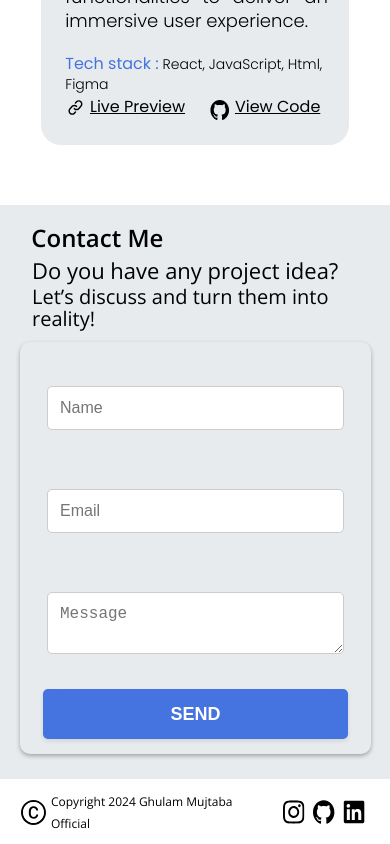
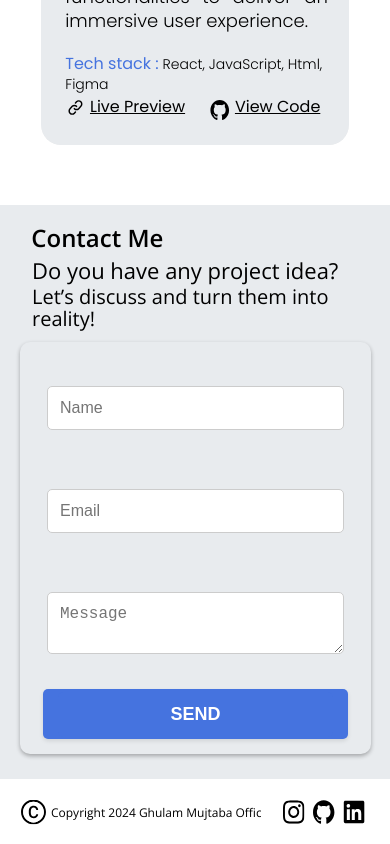
Before and after one commit to ghulam-mujtaba5/MyPortfolio, a Next.js app: page /portfolio in a window 390 px wide. Shown: the part 4211-5055 px from the top of the page. Built offline with nearby package versions, Linux system fonts and the light colour scheme.

Commit message:
feat: improve footer layout and styling for better alignment and responsiveness

```diff
--- a/components/Footer/FooterCommon.module.css
+++ b/components/Footer/FooterCommon.module.css
@@ -4,29 +4,34 @@
     left: 0;
     width: 100%;
     height: 80px;
+    transition: background-color 0.3s ease;
 }
 
 .copyrightIcon {
     position: absolute;
     height: 32%;
-    top: 40%;
+    top: 50%;
     left: 57px;
     max-height: 100%;
     width: 32px;
     overflow: hidden;
+    transform: translateY(-50%);
+    transition: opacity 0.2s ease;
 }
 
 .copyrightLabel {
     margin: 0;
     position: absolute;
     height: 44%;
-    top: 27%;
+    top: 50%;
     left: 96px;
     font-size: inherit;
     line-height: 182.02%;
     font-weight: 400;
     font-family: inherit;
-    display: inline-block;
+    display: flex;
+    align-items: center;
+    transform: translateY(-50%);
 }
 
 .linkedinIcon,
@@ -34,10 +39,19 @@
 .githubIcon {
     position: absolute;
     height: 24%;
-    top: 39%;
+    top: 50%;
     max-height: 100%;
     width: 22.4px;
     cursor: pointer;
+    transform: translateY(-50%);
+    transition: transform 0.2s ease, opacity 0.2s ease;
+}
+
+.linkedinIcon:hover,
+.instagramIcon:hover,
+.githubIcon:hover {
+    transform: translateY(-50%) scale(1.1);
+    opacity: 0.8;
 }
 
 .linkedinIcon {
@@ -45,11 +59,11 @@
 }
 
 .githubIcon {
-    right: 100px; /* Changed from 140px to 100px */
+    right: 100px;
 }
 
 .instagramIcon {
-    right: 140px; /* Changed from 100px to 140px */
+    right: 140px;
 }
 
 .footerFrame {
@@ -59,8 +73,10 @@
     display: flex;
     align-items: center;
     justify-content: space-between;
-    /* padding: 0 20px; */
     box-sizing: border-box;
+    max-width: 1440px;
+    margin: 0 auto;
+    padding: 0 20px;
 }
 
 .footer {
@@ -80,44 +96,55 @@
 
     .footerFrame {
         height: 65px;
-        padding: 0;
+        padding: 0 15px;
     }
 
     .copyrightIcon {
         height: 38.46%;
-        top: 32.31%;
+        top: 50%;
         left: 21px;
         width: 25px;
     }
 
     .copyrightLabel {
         height: 38.46%;
-        top: 32.31%;
+        top: 50%;
         left: 51px;
         font-size: 12px;
-        width: 57%;
-        display: flex;
-        align-items: center;
+        width: calc(100% - 180px);
+        white-space: nowrap;
+        overflow: hidden;
+        text-overflow: ellipsis;
+    }
+
+    .linkedinIcon,
+    .instagramIcon,
+    .githubIcon {
+        height: 36.92%;
+        top: 50%;
+        width: 22.4px;
     }
 
     .linkedinIcon {
-        height: 36.92%;
-        top: 32.31%;
         right: 25px;
-        width: 22.4px;
+    }
+
+    .githubIcon {
+        right: 55px;
     }
 
     .instagramIcon {
-        height: 36.92%;
-        top: 32.31%;
-        right: 85px; /* Adjusted for responsiveness */
-        width: 22.4px;
+        right: 85px;
+    }
+}
+
+/* Media query for medium screens */
+@media (min-width: 577px) and (max-width: 768px) {
+    .footerFrame {
+        padding: 0 30px;
     }
 
-    .githubIcon {
-        height: 36.92%;
-        top: 32.31%;
-        right: 55px; /* Adjusted for responsiveness */
-        width: 22.4px;
+    .copyrightLabel {
+        width: calc(100% - 250px);
     }
 }
```
